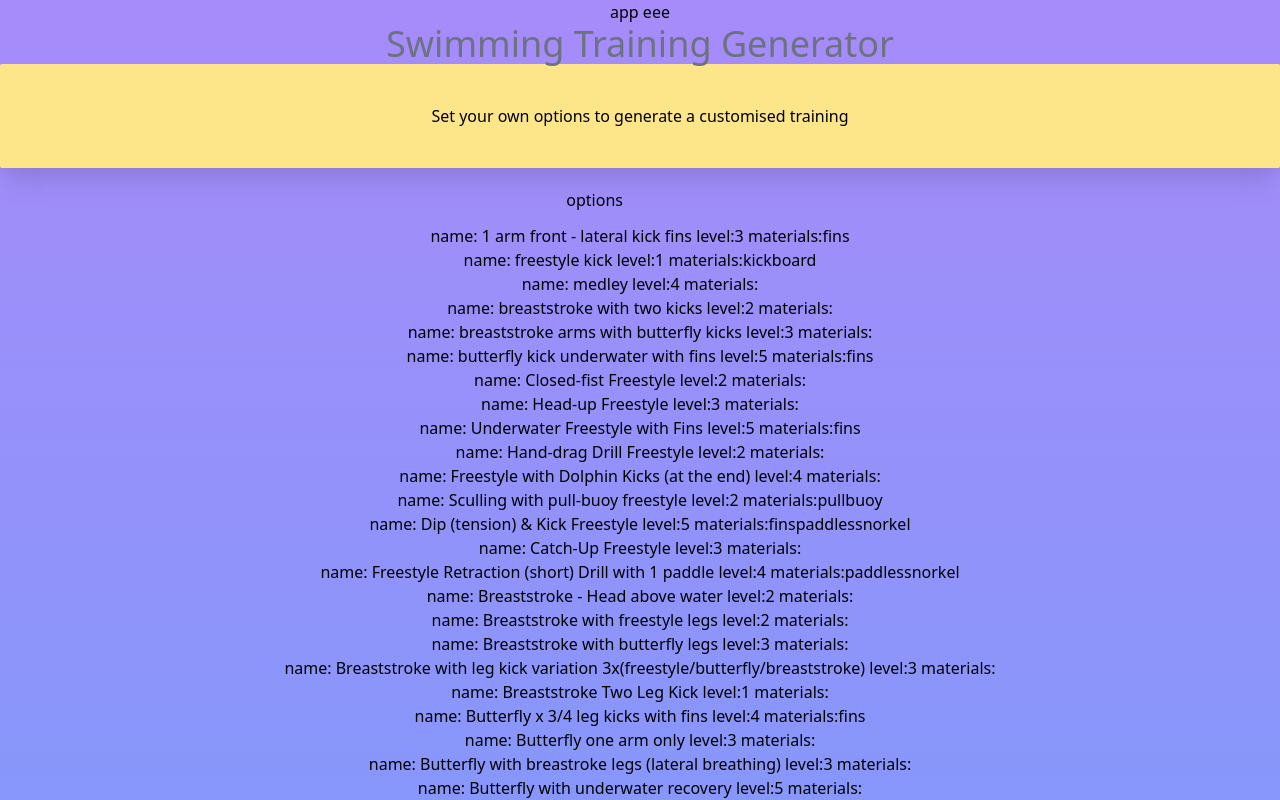
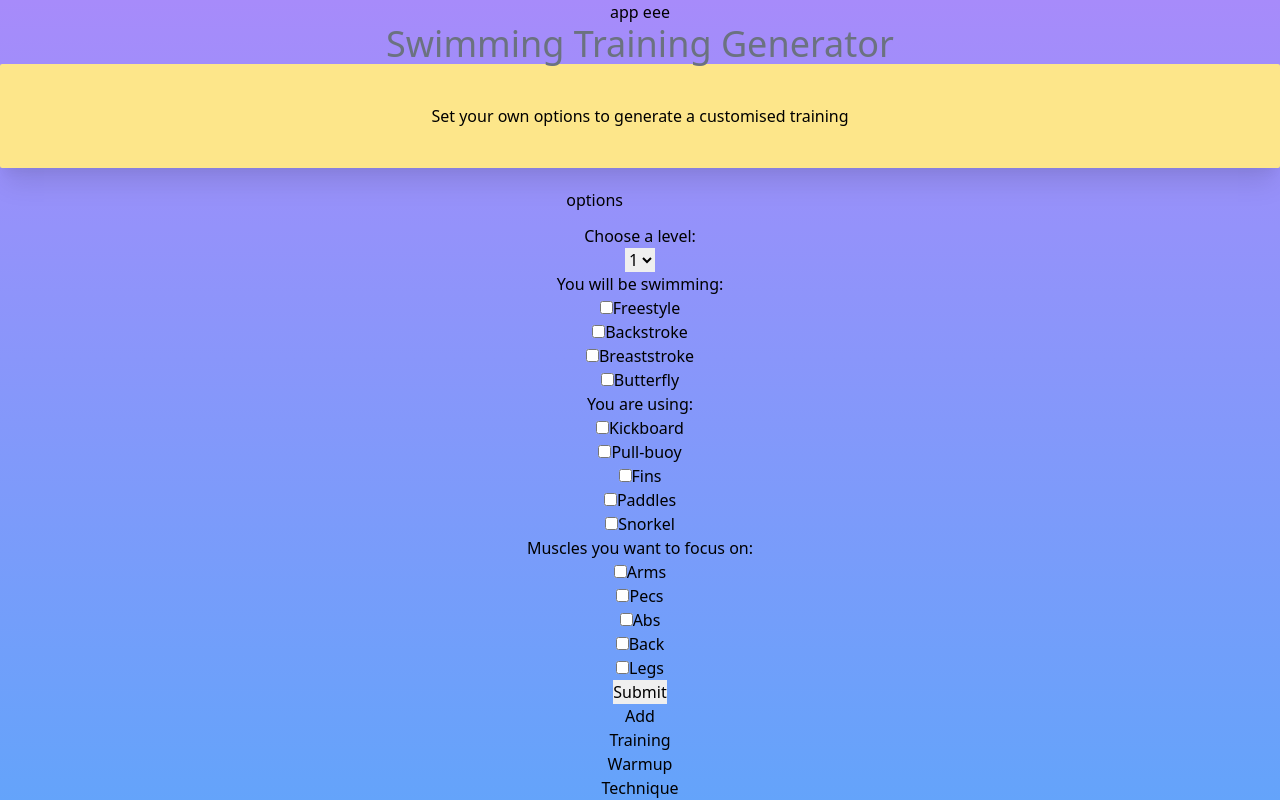
Before and after one commit to masanpoc/swimming, a React app: page / in a window 1280 px wide. Shown: the top 800 px of the page. Built offline with nearby package versions, Linux system fonts and the light colour scheme.

Commit message:
Doing basic form structure with hooks, moved training from Input component to Traning subcomponents

```diff
--- a/src/components/App.js
+++ b/src/components/App.js
@@ -6,7 +6,7 @@ import store from '../store';
 
 const App = () => {
   // generated will be a state.generate value in Store, not a Hook
-  const [generated] = useState(false)
+  // const [generated] = useState(false)
 
   return (
     <Provider store={store}>
@@ -19,11 +19,14 @@ const App = () => {
         Set your own options to generate a customised training
       </h2>
       <p className="my-3 px-2 mx-2 w-11/12">options</p>
-      {
+      {/* {
         generated
         ? <Training />
         : <Input />
-      }
+      } */}
+
+      <Input />
+      <Training />
     </div>
     </Provider>
   );
--- a/src/components/Input/Input.js
+++ b/src/components/Input/Input.js
@@ -1,4 +1,4 @@
-import React from "react";
+import React, {useState} from "react";
 import { useSelector, useDispatch } from "react-redux";
 import { filterByLevel, filterByStroke, filterByMaterial } from "../../slices/exercisesSlice";
 import { copy_filter_select_warmupExercises } from '../../slices/warmupSlice';
@@ -11,10 +11,7 @@ import * as _ from 'ramda'
 const Input = () => {
   const list = useSelector(state=>state.exercises)
   const dispatch = useDispatch();
-  const warmup = useSelector(state=>state.warmup)
-  const technique = useSelector(state=>state.technique);
-  const main = useSelector(state=>state.main)
-  const cooldown = useSelector(state=>state.cooldown)
+  const [level, setLevel] = useState(1);
 
   function thunkActionCreator() {
     return (dispatch, getState) => {
@@ -76,47 +73,80 @@ const Input = () => {
 
   }
 
+  function handleSubmit(e) {
+    e.preventDefault();
+    console.log(level);
+  }
+
   return <div>
-    {
+    {/* {
       list.map(ex=>{
         return (
           <h5 key={ex.id}>name: {ex.name} level:{ex.level} materials:{ex.material}</h5>
         )
       })
-    }
+    } */}
+
+    <form onSubmit={handleSubmit}>
+      <label htmlFor="levels">
+        <h3>Choose a level:</h3>
+      </label>
+      <select name="levels" id="levels" onChange={(e)=>setLevel(e.target.value)}>
+        <option value="1">1</option>
+        <option value="2">2</option>
+        <option value="3">3</option>
+        <option value="4">4</option>
+        <option value="5">5</option>
+      </select>
+      <br/>
+
+      <h3>You will be swimming:</h3>
+      <div>
+        <input type="checkbox" id="freestyle" name="freestyle" value="freestyle" onChange={(e)=>{}}/>
+        <label htmlFor="freestyle">Freestyle</label><br/>
+        <input type="checkbox" id="backstroke" name="backstroke" value="backstroke" onChange={(e)=>{}}/>
+        <label htmlFor="backstroke">Backstroke</label><br/>
+        <input type="checkbox" id="breaststroke" name="breaststroke" value="breaststroke" onChange={(e)=>{}}/>
+        <label htmlFor="breaststroke">Breaststroke</label><br/>
+        <input type="checkbox" id="butterfly" name="butterfly" value="butterfly" onChange={(e)=>{}}/>
+        <label htmlFor="butterfly">Butterfly</label><br/>
+      </div>
+
+      <h3>You are using:</h3>
+      <div>
+        <input type="checkbox" id="kickboard" name="kickboard" value="kickboard"/>
+        <label htmlFor="kickboard">Kickboard</label><br/>
+        <input type="checkbox" id="pullbuoy" name="pullbuoy" value="pullbuoy"/>
+        <label htmlFor="pullbuoy">Pull-buoy</label><br/>
+        <input type="checkbox" id="fins" name="fins" value="fins"/>
+        <label htmlFor="fins">Fins</label><br/>
+        <input type="checkbox" id="paddles" name="paddles" value="paddles"/>
+        <label htmlFor="paddles">Paddles</label><br/>
+        <input type="checkbox" id="snorkel" name="snorkel" value="snorkel"/>
+        <label htmlFor="snorkel">Snorkel</label><br/>
+      </div>
+
+      <h3>Muscles you want to focus on:</h3>
+      <div>
+        <input type="checkbox" id="arms" name="arms" value="arms"/>
+        <label htmlFor="arms">Arms</label><br/>
+        <input type="checkbox" id="pecs" name="pecs" value="pecs"/>
+        <label htmlFor="pecs">Pecs</label><br/>
+        <input type="checkbox" id="abs" name="abs" value="abs"/>
+        <label htmlFor="abs">Abs</label><br/>
+        <input type="checkbox" id="back" name="back" value="back"/>
+        <label htmlFor="back">Back</label><br/>
+        <input type="checkbox" id="legs" name="legs" value="legs"/>
+        <label htmlFor="legs">Legs</label><br/>
+      </div>
+
+      <input type="submit" value="Submit"/>
+    </form>
+
     <button onClick={filterExercises}>Add</button>
-    <h4>Warmup</h4>
-    {
-      warmup.map(ex=>{
-        return (
-          <h5 key={ex.id}>name: {ex.name} level:{ex.level} materials:{ex.material}</h5>
-        )
-      })
-    }
-    <h4>Technique</h4>
-    {
-      technique.map(ex=>{
-        return (
-          <h5 key={ex.id}>name: {ex.name} level:{ex.level} materials:{ex.material}</h5>
-        )
-      })
-    }
-    <h4>Main</h4>
-    {
-      main.map(ex=>{
-        return (
-          <h5 key={ex.id}>name: {ex.name} level:{ex.level} materials:{ex.material}</h5>
-        )
-      })
-    }
-    <h4>Cooldown</h4>
-    {
-      cooldown.map(ex=>{
-        return (
-          <h5 key={ex.id}>name: {ex.name} level:{ex.level} materials:{ex.material}</h5>
-        )
-      })
-    }
+
+
+
   </div>;
 };
 
--- a/src/components/Training/components/Cooldown.js
+++ b/src/components/Training/components/Cooldown.js
@@ -1,7 +1,21 @@
 import React from "react";
+import { useSelector } from "react-redux";
 
 const Cooldown = () => {
-  return <div>Cooldown</div>;
+  const cooldown = useSelector(state=>state.cooldown)
+
+  return <div>
+
+
+  <h4>Cooldown</h4>
+    {
+      cooldown.map(ex=>{
+        return (
+          <h5 key={ex.id}>name: {ex.name} level:{ex.level} materials:{ex.material}</h5>
+        )
+      })
+    }
+  </div>;
 };
 
 export default Cooldown;
--- a/src/components/Training/components/Main.js
+++ b/src/components/Training/components/Main.js
@@ -1,7 +1,19 @@
 import React from "react";
+import { useSelector } from "react-redux";
 
 const Main = () => {
-  return <div>Main</div>;
+  const main = useSelector(state=>state.main)
+
+  return <div>
+    <h4>Main</h4>
+    {
+      main.map(ex=>{
+        return (
+          <h5 key={ex.id}>name: {ex.name} level:{ex.level} materials:{ex.material}</h5>
+        )
+      })
+    }
+  </div>;
 };
 
 export default Main;
--- a/src/components/Training/components/Technique.js
+++ b/src/components/Training/components/Technique.js
@@ -1,7 +1,21 @@
 import React from "react";
+import { useSelector } from "react-redux";
 
 const Technique = () => {
-  return <div>Technique</div>;
+
+  const technique = useSelector(state=>state.technique);
+
+  return <div>
+
+<h4>Technique</h4>
+    {
+      technique.map(ex=>{
+        return (
+          <h5 key={ex.id}>name: {ex.name} level:{ex.level} materials:{ex.material}</h5>
+        )
+      })
+    }
+  </div>;
 };
 
 export default Technique;
--- a/src/components/Training/components/Warmup.js
+++ b/src/components/Training/components/Warmup.js
@@ -1,7 +1,19 @@
 import React from "react";
+import { useSelector } from "react-redux";
 
 const Warmup = () => {
-  return <div>Warmup</div>;
+  const warmup = useSelector(state=>state.warmup)
+
+  return <div>
+    <h4>Warmup</h4>
+    {
+      warmup.map(ex=>{
+        return (
+          <h5 key={ex.id}>name: {ex.name} level:{ex.level} materials:{ex.material}</h5>
+        )
+      })
+    }
+  </div>;
 };
 
 export default Warmup;
```
